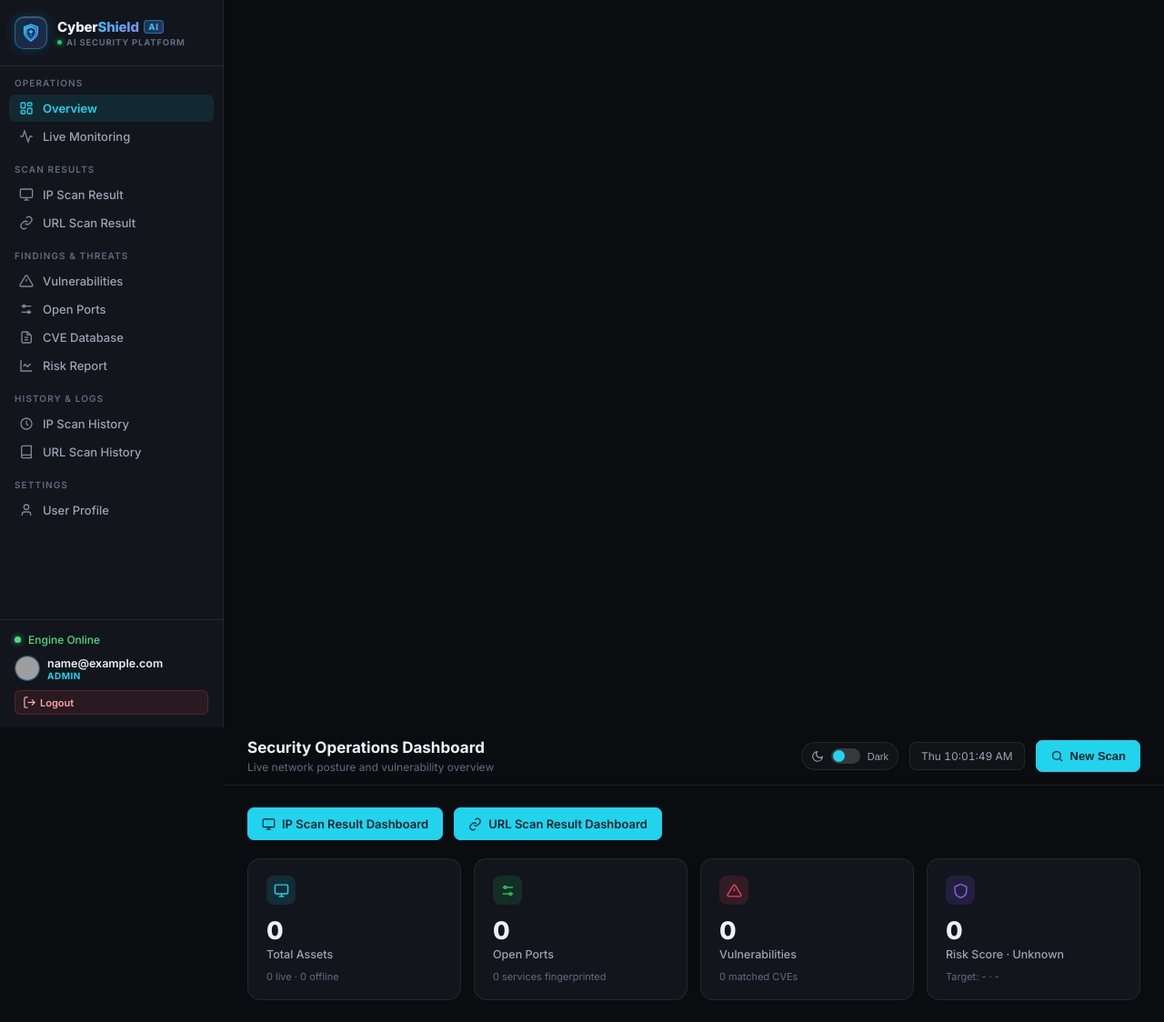
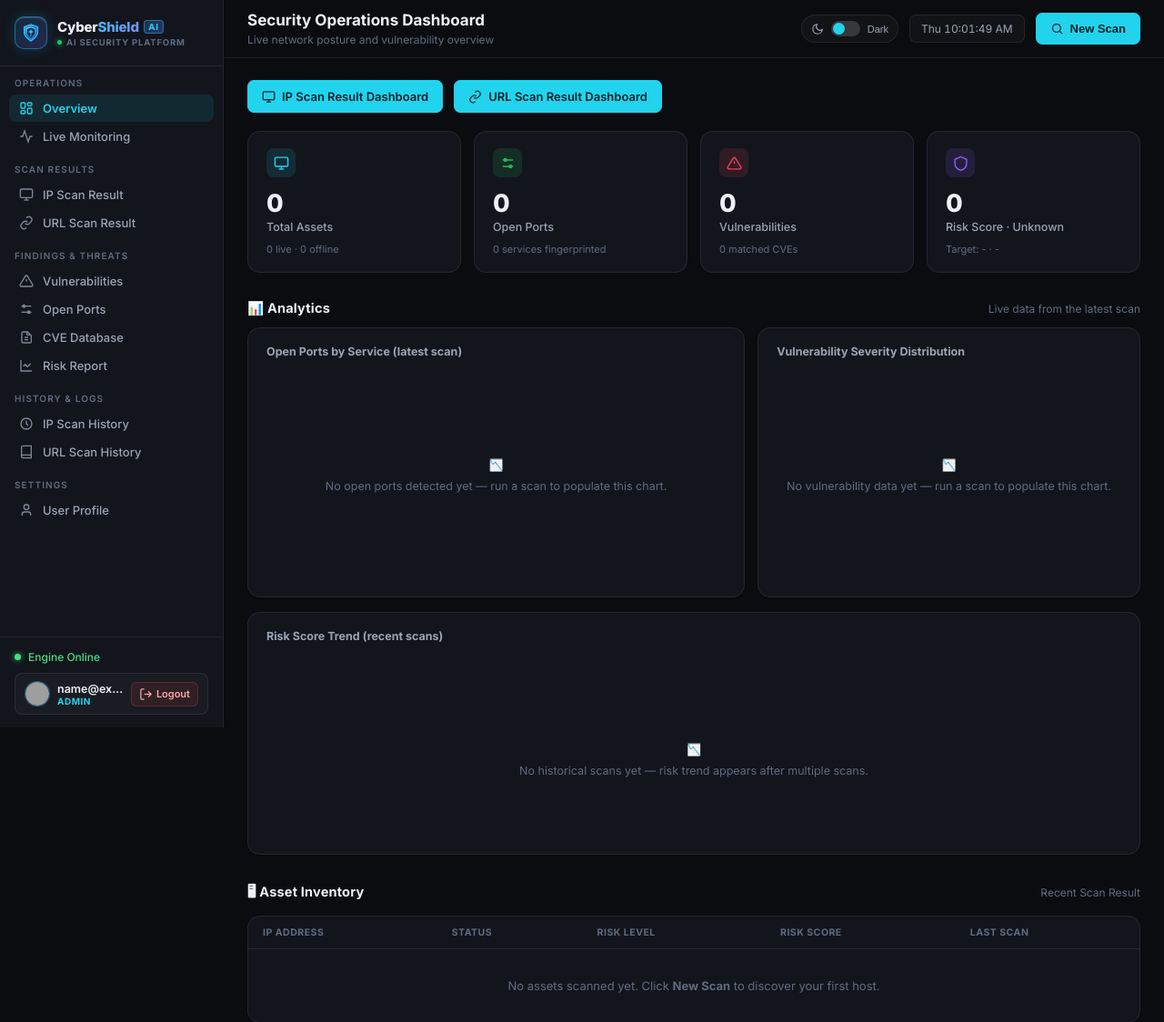
Before and after one commit to shubhvaghani2108/CyberShieldAI, a Flask app: page / in a window 1280 px wide. Shown: the top 1124 px of the page at 91% size. Run offline with Flask 3, Linux system fonts and the light colour scheme; the visitor is signed in with stand-in values (Sample User, id 1); data comes from the database, SQL or seed files in the repository; data that the repository does not hold is empty; grey boxes are pictures that could not be loaded.

Commit message:
Fix sidebar HTML tag nesting to restore full page display

```diff
--- a/dashboard/templates/dashboard/sidebar.html
+++ b/dashboard/templates/dashboard/sidebar.html
@@ -126,6 +126,7 @@
             <span class="status-text">Engine Online</span>
         </div>
 
+        <div class="sidebar-user-section">
             <a href="{{ url_for('profile_page') }}" class="user-meta" style="text-decoration:none;" title="View User Profile">
                 <div class="user-avatar-icon" style="overflow: hidden; border-radius: 50%;">
                     {% set avatar_name = (session.get('email', '').split('@')[0] if session.get('email') else session.get('username', 'User')) %}
```
